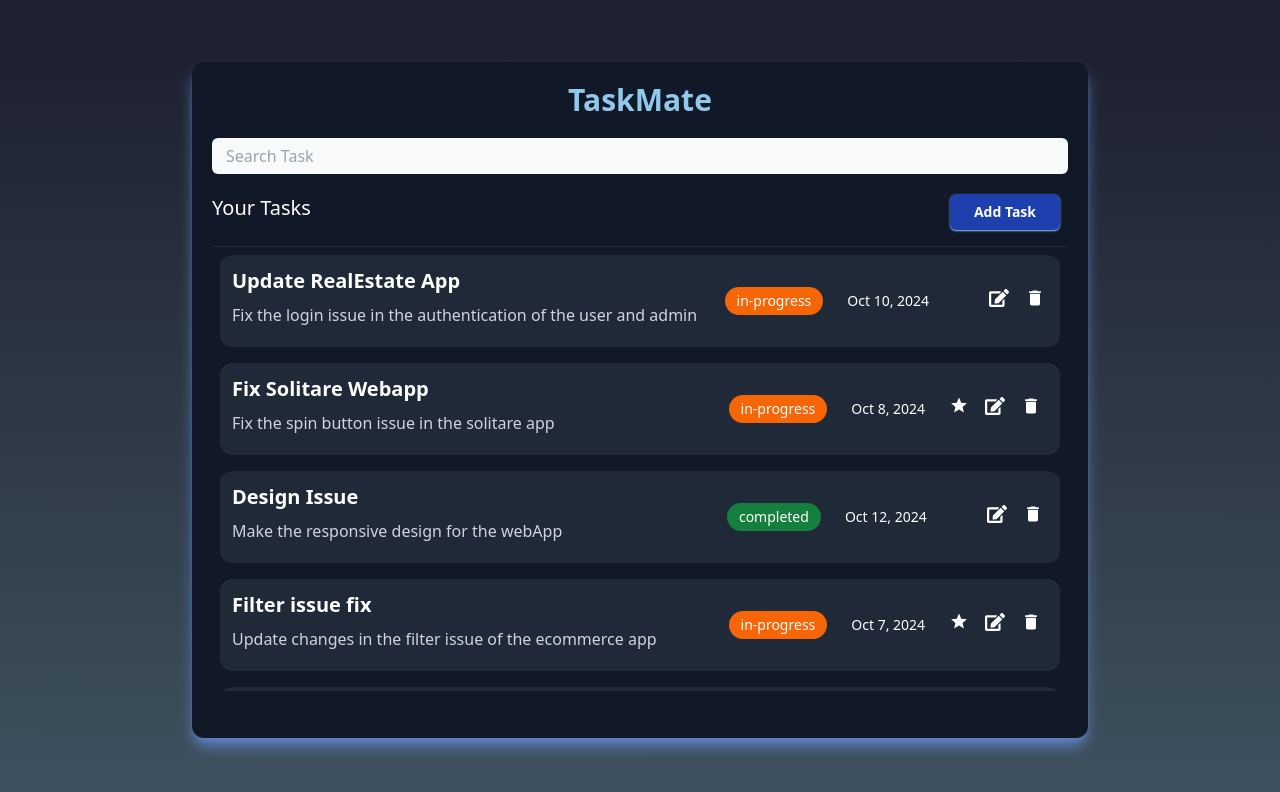
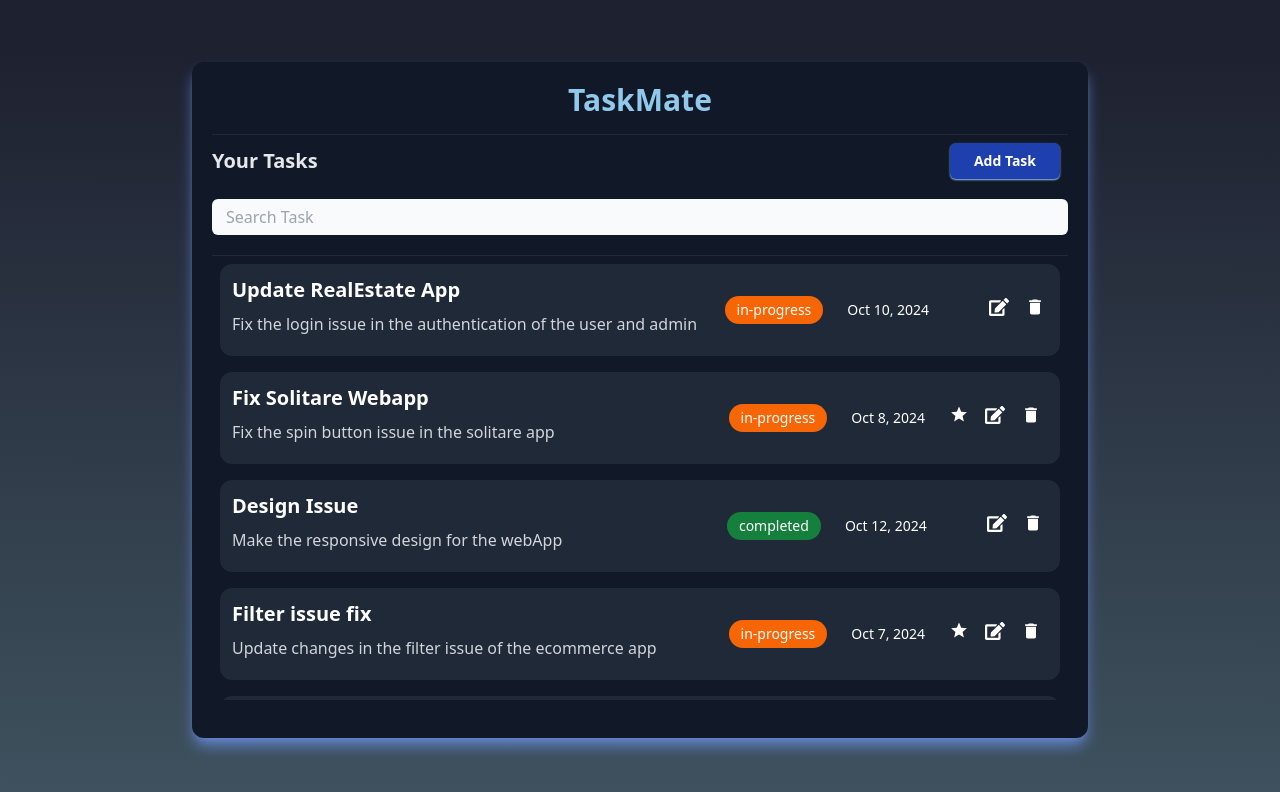
Before and after one commit to harshsinghlay/TaskManager, a React (Vite) app: page / in a window 1280 px wide. Shown: the top 792 px of the page. Built offline with nearby package versions, Linux system fonts and the light colour scheme.

Commit message:
fix padding

```diff
--- a/src/components/Tasks.jsx
+++ b/src/components/Tasks.jsx
@@ -47,10 +47,18 @@ function Tasks() {
         >
           {/* Heading and Serch Bar */}
           <section>
-            <h1 className="font-bold text-center text-2xl heading-color md:text-3xl text-[#91c9ec] font-semibold"
-            >
+            <h1 className="text-center text-2xl heading-color border-b-[1px] border-gray-800 pb-4 mb-2 md:text-3xl text-[#91c9ec] font-semibold">
               TaskMate
             </h1>
+            <div className="flex justify-between items-center mb-4">
+              <h2 className="text-xl font-semibold text-gray-200">Your Tasks</h2>
+              <button
+                onClick={addButtonHandler}
+                className="bg-blue-800 hover:bg-blue-950 disabled:bg-blue-700 px-6 py-2 text-sm text-white rounded-md font-bold mx-2 shadow-blue-300 shadow-sm"
+              >
+                Add Task
+              </button>
+            </div>
             <div className="my-5 flex flex-col gap-4 bg-gray-50 rounded-md">
               <div className="flex rounded-md overflow-hidden p-0.5 relative">
                 <input
@@ -61,15 +69,6 @@ function Tasks() {
                   onChange={searchInputHandler}
                 />
               </div>
-            </div>
-            <div className="flex justify-between mb-4">
-              <h2 className="text-xl">Your Tasks</h2>
-              <button
-                onClick={addButtonHandler}
-                className="bg-blue-800 hover:bg-blue-950 disabled:bg-blue-700 px-6 py-2 text-sm text-white rounded-md font-bold mx-2 shadow-blue-300 shadow-sm"
-              >
-                Add Task
-              </button>
             </div>
           </section>
 
```
